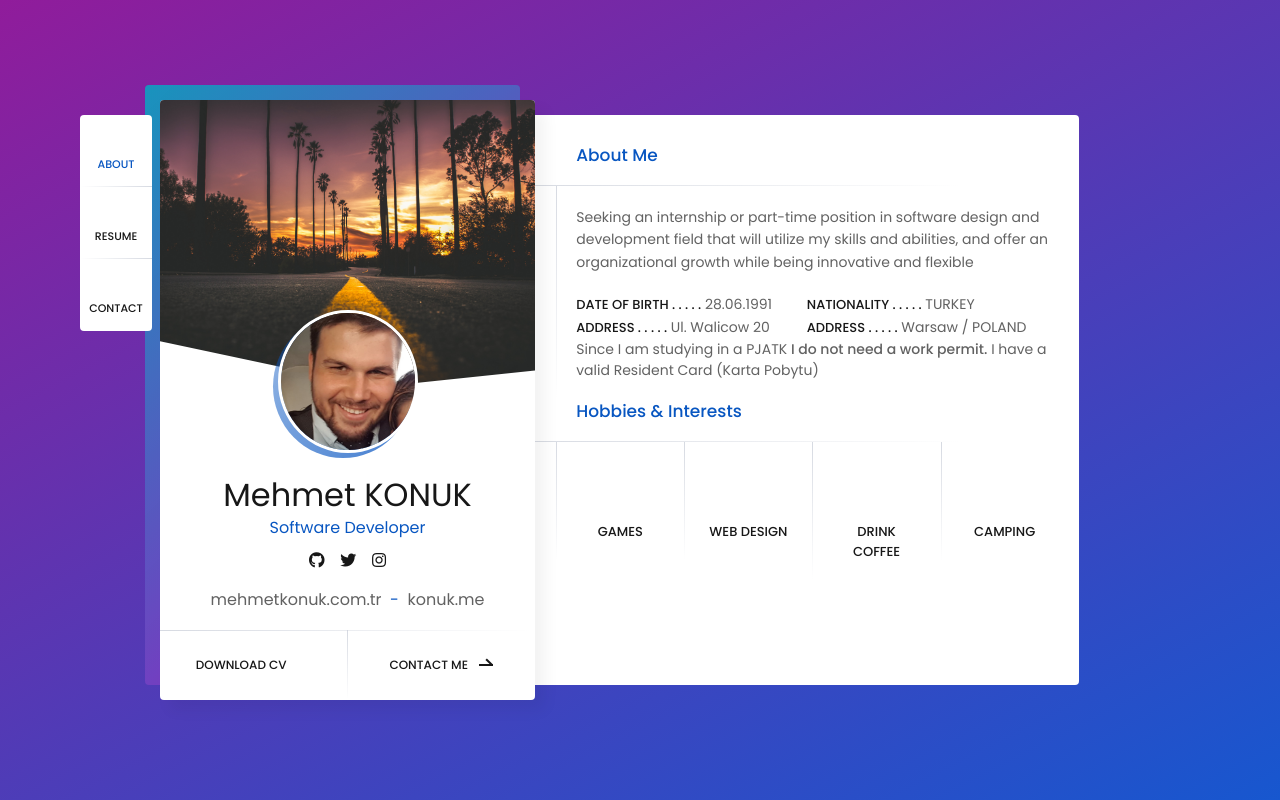
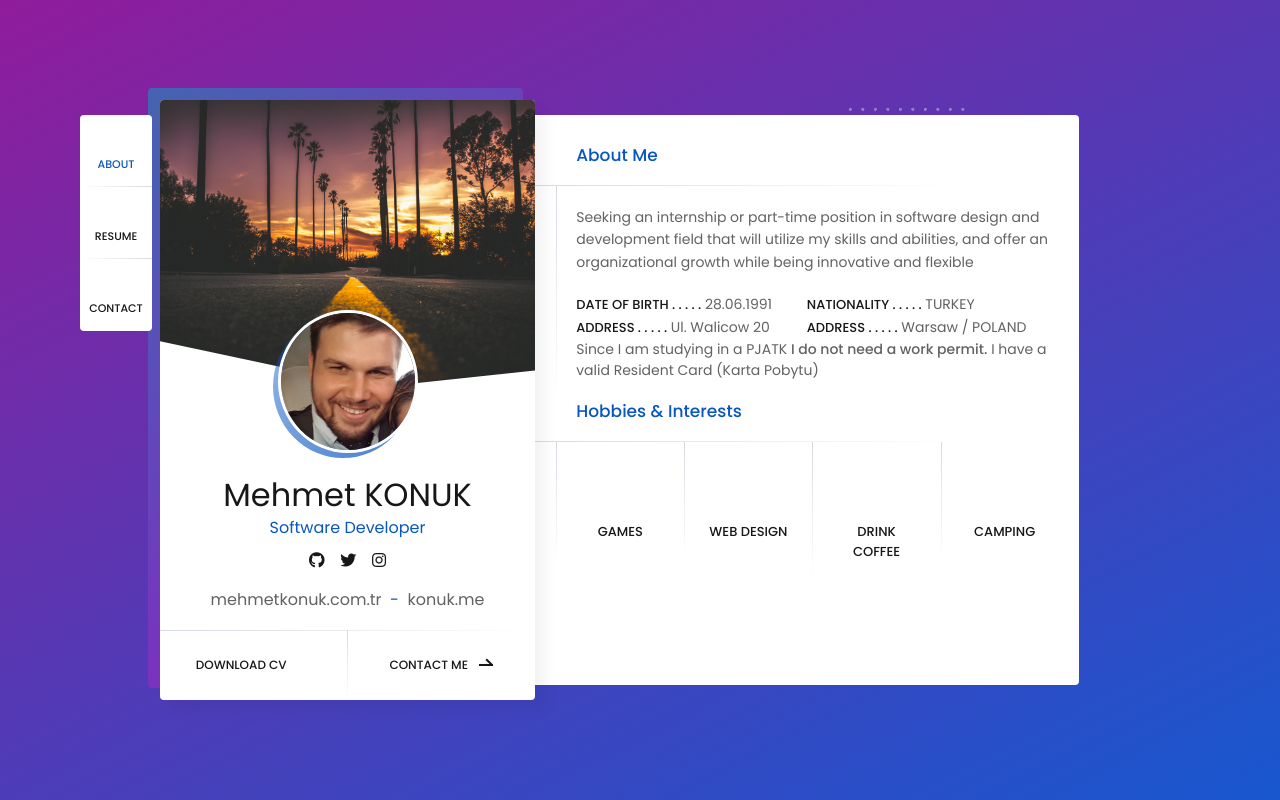
Before and after one commit to mhmtknk/Website, a PHP site: page / in a window 1280 px wide. Run offline with PHP 8.4, Linux system fonts and the light colour scheme; some libraries are stand-ins or nearby versions; some web fonts are replaced.

Commit message:
Some Update
Add Dots

```diff
--- a/css/blue.css
+++ b/css/blue.css
@@ -57,9 +57,9 @@ button:hover {
 }
 
 .card-started:after {
-	background: -moz-linear-gradient(-45deg, rgba(8, 165, 193, 0.87) 0%, rgba(178, 8, 193, 0.938) 100%);
-	background: -webkit-linear-gradient(-45deg, rgba(8, 165, 193, 0.87) 0%, rgba(178, 8, 193, 0.938) 100%);
-	background: linear-gradient(135deg, rgba(8, 165, 193, 0.87) 0%, rgba(178, 8, 193, 0.938) 100%);
+	background: -moz-linear-gradient(-45deg, rgba(8, 165, 193, 0.5) 0%, rgba(178, 8, 193, 0.938) 100%);
+	background: -webkit-linear-gradient(-45deg, rgba(8, 165, 193, 0.5) 0%, rgba(178, 8, 193, 0.938) 100%);
+	background: linear-gradient(135deg, rgba(8, 165, 193, 0.5) 0%, rgba(178, 8, 193, 0.938) 100%);
 }
 
 .card-started .profile .image:before {
--- a/css/layout.css
+++ b/css/layout.css
@@ -243,8 +243,8 @@
 .card-started:after {
 	content: '';
 	position: absolute;
-	left: -15px;
-	top: -15px;
+	left: -12px;
+	top: -12px;
 	width: 100%;
 	height: 100%;
 	/* background: -moz-linear-gradient(-45deg, rgba(46, 202, 127, 0.4) 0%, rgba(46, 202, 127, 0.01) 100%);
--- a/index.html
+++ b/index.html
@@ -51,9 +51,10 @@
 		</div>
 		<!-- background -->
 		<div class="background gradient"></div>
+		<div style="background:url(img/dots.png); opacity: 0.34; background-size: cover; position: fixed; top: 13%; left: 66%; width: 10vw; height: 20vh;"></div>
+		<div style="background:url(img/dots.png);opacity: 0.62;background-size: cover;position: fixed;top: 65%;left: 22%;width: 10vw;height: 20vh;"></div>
 		<!-- Container -->
 		<div class="container opened" data-animation-in="fadeInLeft" data-animation-out="fadeOutLeft">
-
 			<!--Header-->
 			<header class="header">
 				<!-- MENU -->
@@ -186,7 +187,7 @@
 									<div class="name">Camping</div>
 								</div>
 							</div>
- 							<!--
+							<!--
 							<div class="col col-d-3 col-t-3 col-m-6 border-line-v">
 								<div class="fuct-item">
 									<div class="icon"><span class="ion ion-speakerphone"></span></div>
@@ -261,7 +262,8 @@
 										<div class="name">Visual Communication</div>
 										<div class="company">Alsancak Yazılım - Kopyalama | TURKEY</div>
 										<p>
-											E-mail Marketing, Web Designer, Computer Technician, Conceptualize visuals based on requirements,Prepare rough drafts
+											E-mail Marketing, Web Designer, Computer Technician, Conceptualize visuals based on requirements,Prepare
+											rough drafts
 											and present ideas, Develop illustrations, logos and other designs using software, Use the appropriate colors
 											and layouts for each graphic.
 										</p>
```
Also changed, not shown: img/dot.png (added), img/dots.png (added).
